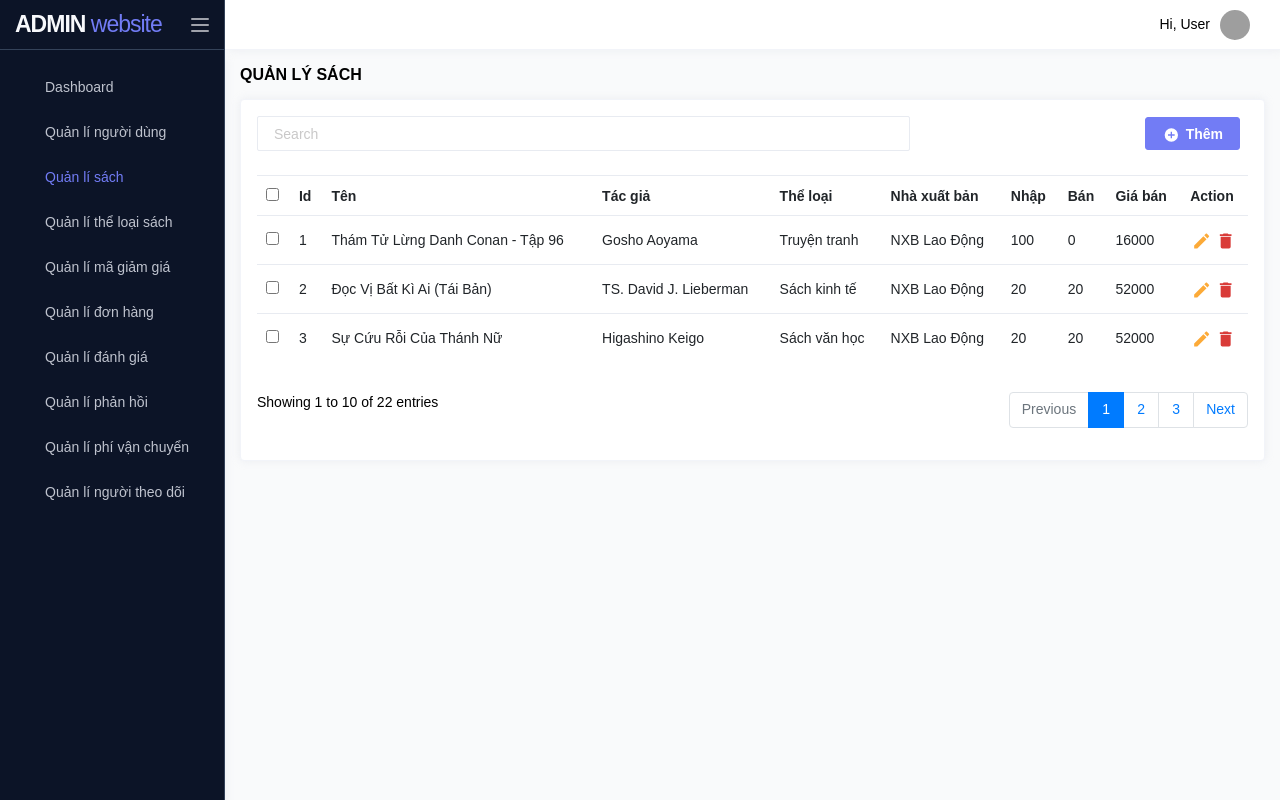
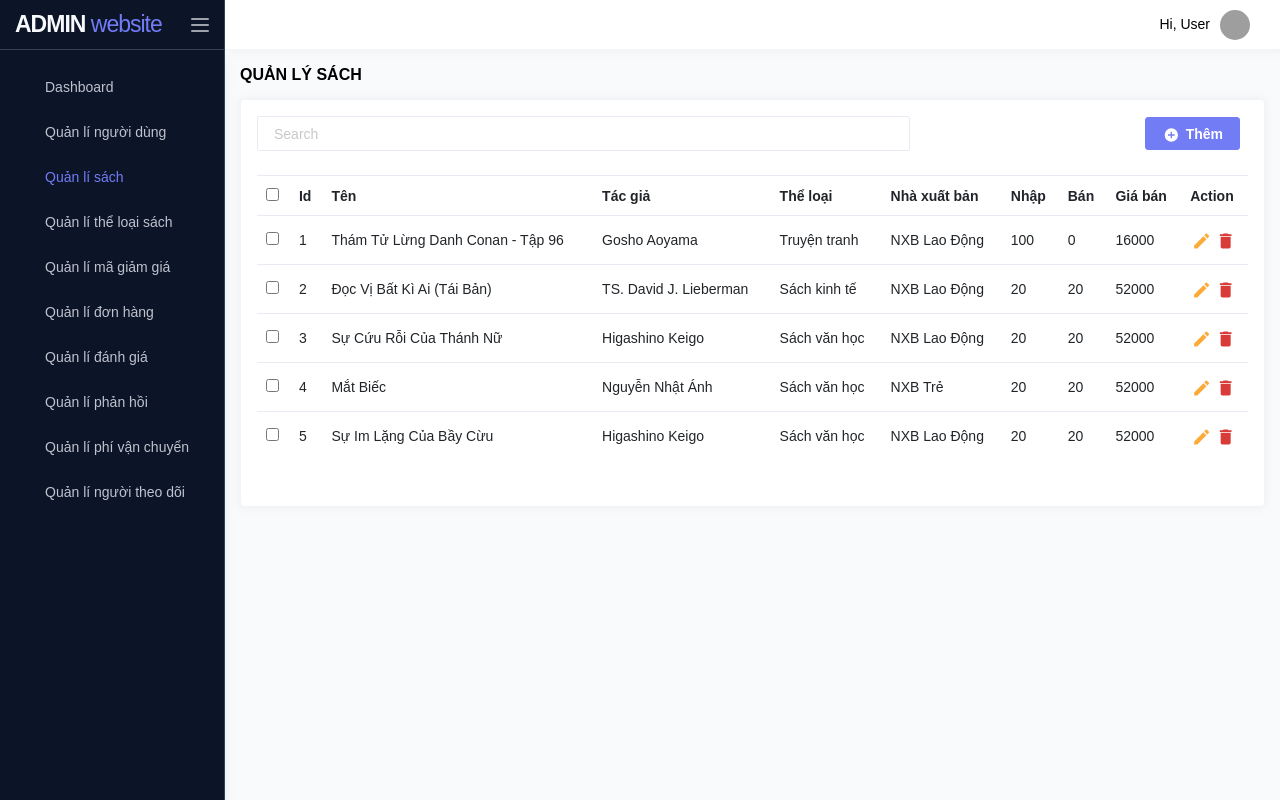
Before and after one commit to pnyennhi/swap-admin, a React (Create React App) app: page /book in a window 1280 px wide. Built offline with nearby package versions, Linux system fonts and the light colour scheme; sample sign-in values are in the browser's storage; grey boxes are pictures that could not be loaded.

Commit message:
move handle delete book to Book container

```diff
--- a/src/FakeData.js
+++ b/src/FakeData.js
@@ -29,4 +29,24 @@ export const books = [
     sold: 20,
     price: 52000,
   },
+  {
+    id: 4,
+    name: "Mắt Biếc",
+    author: "Nguyễn Nhật Ánh",
+    type: "Sách văn học",
+    publisher: "NXB Trẻ",
+    quatity: 20,
+    sold: 20,
+    price: 52000,
+  },
+  {
+    id: 5,
+    name: "Sự Im Lặng Của Bầy Cừu",
+    author: "Higashino Keigo",
+    type: "Sách văn học",
+    publisher: "NXB Lao Động",
+    quatity: 20,
+    sold: 20,
+    price: 52000,
+  },
 ];
--- a/src/containers/Book/Book.js
+++ b/src/containers/Book/Book.js
@@ -2,14 +2,29 @@ import React, { useState } from "react";
 import { add } from "../../components/svg/icon";
 import BookTable from "./components/BookTable";
 import { books as fakeBooks } from "../../FakeData";
+import DeleteBookModal from "./components/DeleteBookModal";
 
 const Book = () => {
   const [books, setBooks] = useState(fakeBooks);
+  const [selectedBooks, setSelectedBooks] = useState([]);
+  const [deletedBook, setDeletedBook] = useState(null);
 
-  const handleChangeBooks = (delIds) => {
+  const handledeletedBook = (id) => {
+    setDeletedBook(id);
+  };
+
+  const handleCloseDeleteModal = () => {
+    setDeletedBook(null);
+  };
+
+  const handleDeleteOneBook = (id) => {
+    //delete one book API
+    setDeletedBook(null);
+    handleDeleteBooks([id]);
+  };
+
+  const handleDeleteBooks = (delIds) => {
     const newBooks = books.filter((book) => delIds.indexOf(book.id) === -1);
-    console.log(newBooks);
-
     setBooks(newBooks);
   };
 
@@ -43,90 +58,16 @@ const Book = () => {
               </div>
 
               {/* Table */}
-              <BookTable books={books} onChangeBooks={handleChangeBooks} />
+              <BookTable books={books} onDelete={handledeletedBook} />
 
-              <div class="row">
-                <div class="col-sm-12 col-md-5">
-                  <div
-                    class="dataTables_info"
-                    id="dataTableExample_info"
-                    role="status"
-                    aria-live="polite"
-                  >
-                    Showing 1 to 10 of 22 entries
-                  </div>
-                </div>
-                <div class="col-sm-12 col-md-7">
-                  <div
-                    class="dataTables_paginate paging_simple_numbers"
-                    id="dataTableExample_paginate"
-                  >
-                    <ul class="pagination">
-                      <li
-                        class="paginate_button page-item previous disabled"
-                        id="dataTableExample_previous"
-                      >
-                        <a
-                          href="#"
-                          aria-controls="dataTableExample"
-                          data-dt-idx="0"
-                          tabindex="0"
-                          class="page-link"
-                        >
-                          Previous
-                        </a>
-                      </li>
-                      <li class="paginate_button page-item active">
-                        <a
-                          href="#"
-                          aria-controls="dataTableExample"
-                          data-dt-idx="1"
-                          tabindex="0"
-                          class="page-link"
-                        >
-                          1
-                        </a>
-                      </li>
-                      <li class="paginate_button page-item ">
-                        <a
-                          href="#"
-                          aria-controls="dataTableExample"
-                          data-dt-idx="2"
-                          tabindex="0"
-                          class="page-link"
-                        >
-                          2
-                        </a>
-                      </li>
-                      <li class="paginate_button page-item ">
-                        <a
-                          href="#"
-                          aria-controls="dataTableExample"
-                          data-dt-idx="3"
-                          tabindex="0"
-                          class="page-link"
-                        >
-                          3
-                        </a>
-                      </li>
-                      <li
-                        class="paginate_button page-item next"
-                        id="dataTableExample_next"
-                      >
-                        <a
-                          href="#"
-                          aria-controls="dataTableExample"
-                          data-dt-idx="4"
-                          tabindex="0"
-                          class="page-link"
-                        >
-                          Next
-                        </a>
-                      </li>
-                    </ul>
-                  </div>
-                </div>
-              </div>
+              {deletedBook && (
+                <DeleteBookModal
+                  show={deletedBook === null ? false : true}
+                  bookId={deletedBook}
+                  onClose={handleCloseDeleteModal}
+                  onDelete={handleDeleteOneBook}
+                />
+              )}
             </div>
           </div>
         </div>
--- a/src/containers/Book/components/BookTable.js
+++ b/src/containers/Book/components/BookTable.js
@@ -4,22 +4,6 @@ import CheckBox from "../../../components/CheckBox";
 import DeleteBookModal from "./DeleteBookModal";
 
 const BookTable = (props) => {
-  const [showDeleteModal, setShowDeleteModal] = useState(null);
-
-  const handleShowDeleteModal = (id) => {
-    setShowDeleteModal(id);
-  };
-
-  const handleCloseDeleteModal = () => {
-    setShowDeleteModal(null);
-  };
-
-  const handleDeleteOneBook = (id) => {
-    //delete one book API
-    setShowDeleteModal(null);
-    props.onChangeBooks([id]);
-  };
-
   return (
     <div class="table-responsive">
       <table id="dataTableExample" class="table">
@@ -58,7 +42,7 @@ const BookTable = (props) => {
                 <button
                   className="icon-button"
                   onClick={() => {
-                    handleShowDeleteModal(book.id);
+                    props.onDelete(book.id);
                   }}
                 >
                   {del}
@@ -68,14 +52,14 @@ const BookTable = (props) => {
           ))}
         </tbody>
       </table>
-      {showDeleteModal && (
+      {/* {showDeleteModal && (
         <DeleteBookModal
           show={showDeleteModal === null ? false : true}
           bookId={showDeleteModal}
           onClose={handleCloseDeleteModal}
           onDelete={handleDeleteOneBook}
         />
-      )}
+      )} */}
     </div>
   );
 };
```
